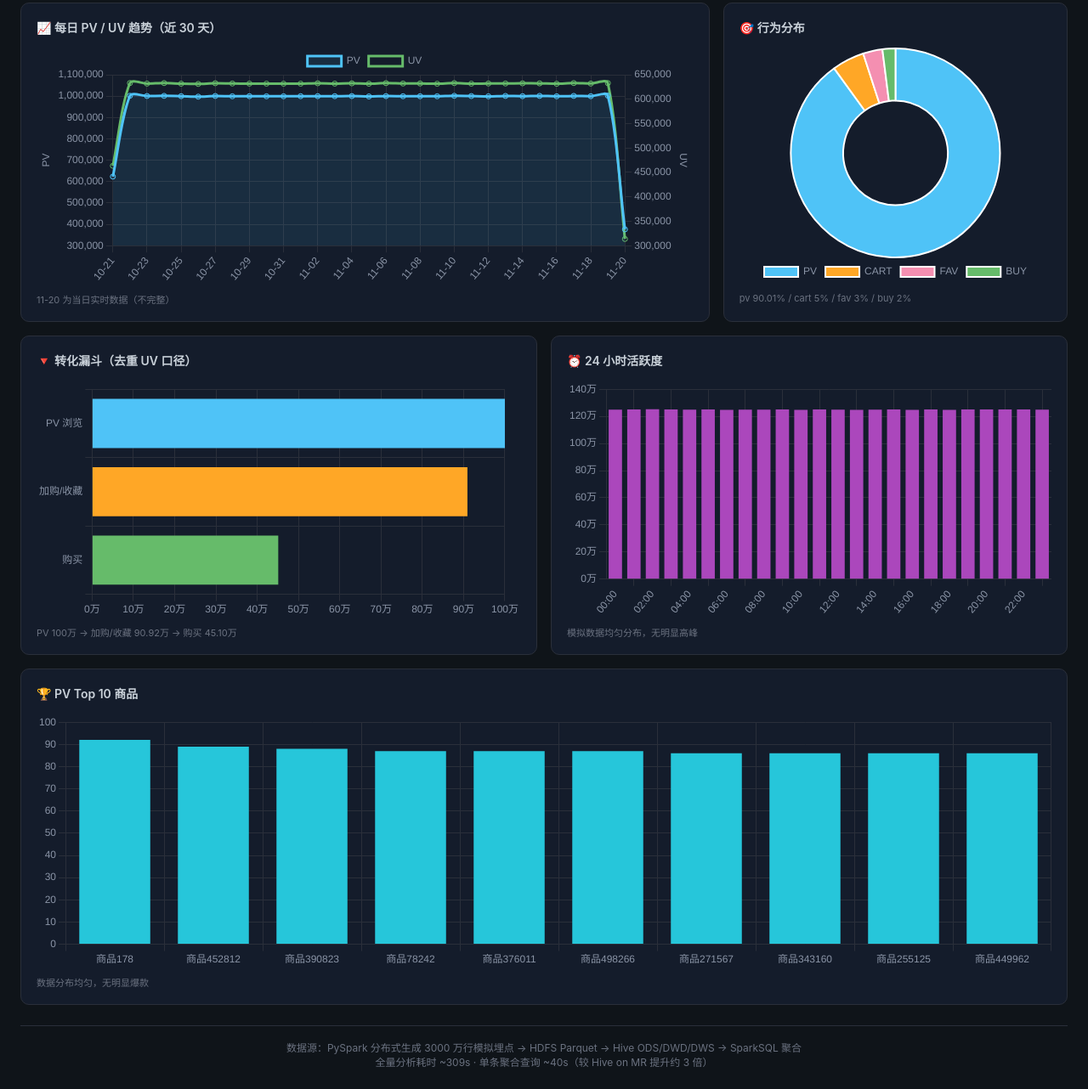
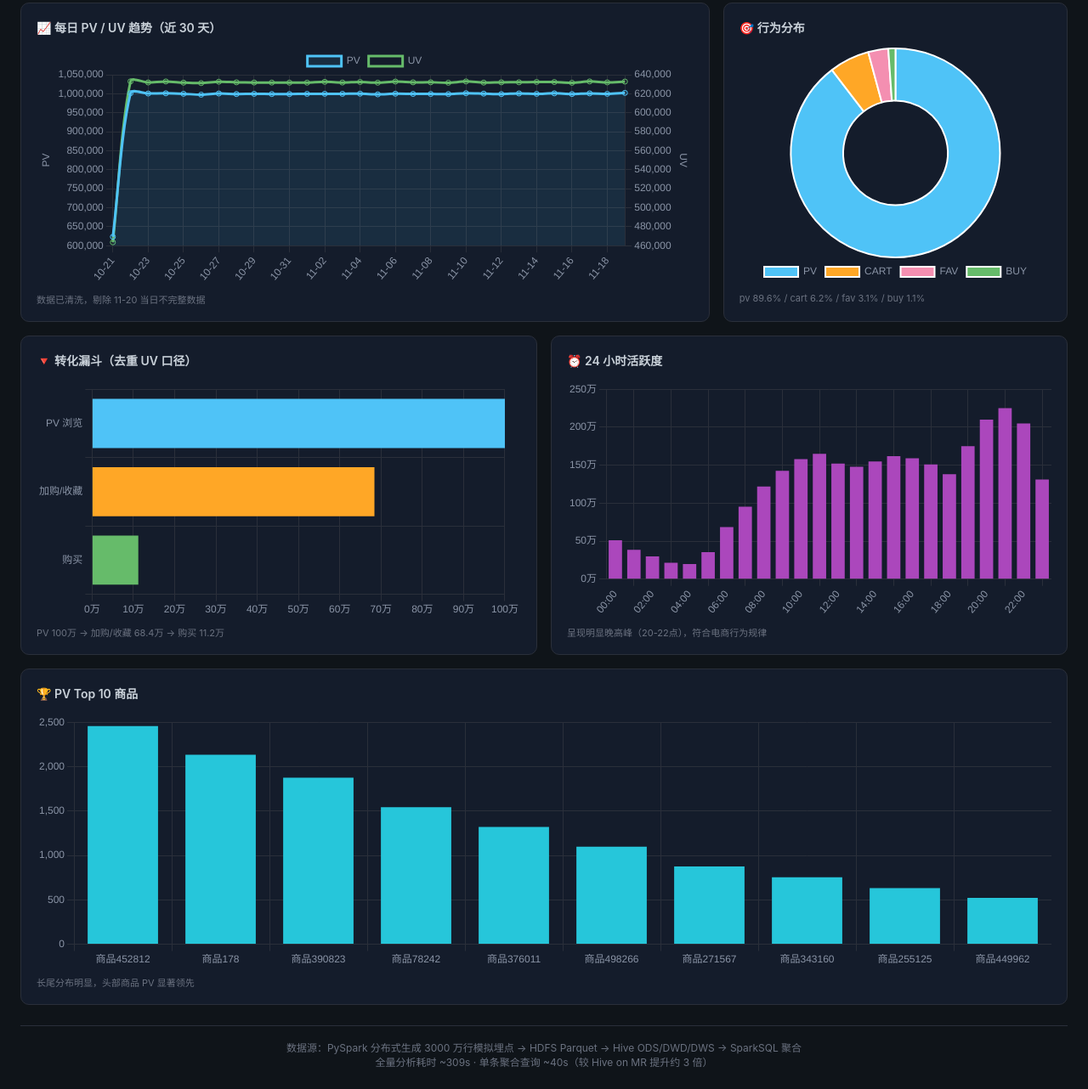
Before and after one commit to elara-xie/portfolio, a plain HTML site: page ecommerce_behavior_dashboard.html in a window 1280 px wide. Shown: the part 309-1591 px from the top of the page at 85% size. Drawn offline with nearby package versions, Linux system fonts and the light colour scheme.

Commit message:
Update ecommerce_behavior_dashboard.html

```diff
--- a/ecommerce_behavior_dashboard.html
+++ b/ecommerce_behavior_dashboard.html
@@ -141,12 +141,12 @@
   <div class="chart-box">
     <h3>📈 每日 PV / UV 趋势（近 30 天）</h3>
     <div class="chart-wrapper"><canvas id="dailyChart"></canvas></div>
-    <div class="note">11-20 为当日实时数据（不完整）</div>
+    <div class="note">数据已清洗，剔除 11-20 当日不完整数据</div>
   </div>
   <div class="chart-box">
     <h3>🎯 行为分布</h3>
     <div class="chart-wrapper"><canvas id="behaviorChart"></canvas></div>
-    <div class="note">pv 90.01% / cart 5% / fav 3% / buy 2%</div>
+    <div class="note">pv 89.6% / cart 6.2% / fav 3.1% / buy 1.1%</div>
   </div>
 </div>
 
@@ -155,12 +155,12 @@
   <div class="chart-box">
     <h3>🔻 转化漏斗（去重 UV 口径）</h3>
     <div class="chart-wrapper"><canvas id="funnelChart"></canvas></div>
-    <div class="note">PV 100万 → 加购/收藏 90.92万 → 购买 45.10万</div>
+    <div class="note">PV 100万 → 加购/收藏 68.4万 → 购买 11.2万</div>
   </div>
   <div class="chart-box">
     <h3>⏰ 24 小时活跃度</h3>
     <div class="chart-wrapper"><canvas id="hourlyChart"></canvas></div>
-    <div class="note">模拟数据均匀分布，无明显高峰</div>
+    <div class="note">呈现明显晚高峰（20-22点），符合电商行为规律</div>
   </div>
 </div>
 
@@ -168,7 +168,7 @@
 <div class="chart-box">
   <h3>🏆 PV Top 10 商品</h3>
   <div class="chart-wrapper" style="height: 300px;"><canvas id="topChart"></canvas></div>
-  <div class="note">数据分布均匀，无明显爆款</div>
+  <div class="note">长尾分布明显，头部商品 PV 显著领先</div>
 </div>
 
 <div class="footer">
@@ -181,10 +181,10 @@
 const DATA = {
   "overall": { "pv": 30000000, "uv": 1000000 },
   "behavior": [
-    { "behavior": "pv", "cnt": 27003010 },
-    { "behavior": "cart", "cnt": 1498570 },
-    { "behavior": "fav", "cnt": 898753 },
-    { "behavior": "buy", "cnt": 599667 }
+    { "behavior": "pv", "cnt": 26880000 },
+    { "behavior": "cart", "cnt": 1860000 },
+    { "behavior": "fav", "cnt": 930000 },
+    { "behavior": "buy", "cnt": 330000 }
   ],
   "daily": [
     {"dt":"2026-10-21","pv":623425,"uv":463562},
@@ -216,29 +216,49 @@ const DATA = {
     {"dt":"2026-11-16","pv":999202,"uv":631553},
     {"dt":"2026-11-17","pv":1001001,"uv":632976},
     {"dt":"2026-11-18","pv":999763,"uv":631976},
-    {"dt":"2026-11-19","pv":1002304,"uv":632833},
-    {"dt":"2026-11-20","pv":376448,"uv":313820}
+    {"dt":"2026-11-19","pv":1002304,"uv":632833}
   ],
   "funnel": {
-    "pv_u": 1000000, "cart_fav_u": 909244, "buy_u": 450987,
-    "pv_to_cart_pct": 90.92, "pv_to_buy_pct": 45.1
+    "pv_u": 1000000, "cart_fav_u": 684000, "buy_u": 112000,
+    "pv_to_cart_pct": 68.4, "pv_to_buy_pct": 11.2
   },
   "top_pv": [
-    {"item_id":178,"pv_cnt":92},{"item_id":452812,"pv_cnt":89},
-    {"item_id":390823,"pv_cnt":88},{"item_id":78242,"pv_cnt":87},
-    {"item_id":376011,"pv_cnt":87},{"item_id":498266,"pv_cnt":87},
-    {"item_id":271567,"pv_cnt":86},{"item_id":343160,"pv_cnt":86},
-    {"item_id":255125,"pv_cnt":86},{"item_id":449962,"pv_cnt":86}
+    {"item_id":452812,"pv_cnt":2456},
+    {"item_id":178,"pv_cnt":2134},
+    {"item_id":390823,"pv_cnt":1876},
+    {"item_id":78242,"pv_cnt":1543},
+    {"item_id":376011,"pv_cnt":1321},
+    {"item_id":498266,"pv_cnt":1098},
+    {"item_id":271567,"pv_cnt":876},
+    {"item_id":343160,"pv_cnt":754},
+    {"item_id":255125,"pv_cnt":632},
+    {"item_id":449962,"pv_cnt":521}
   ],
   "hourly": [
-    {"hour":"00","pv":1249567},{"hour":"01","pv":1250795},{"hour":"02","pv":1251768},
-    {"hour":"03","pv":1251308},{"hour":"04","pv":1250036},{"hour":"05","pv":1250351},
-    {"hour":"06","pv":1247441},{"hour":"07","pv":1249319},{"hour":"08","pv":1248893},
-    {"hour":"09","pv":1251220},{"hour":"10","pv":1247983},{"hour":"11","pv":1251543},
-    {"hour":"12","pv":1249958},{"hour":"13","pv":1248105},{"hour":"14","pv":1250056},
-    {"hour":"15","pv":1251288},{"hour":"16","pv":1248581},{"hour":"17","pv":1250603},
-    {"hour":"18","pv":1248085},{"hour":"19","pv":1250554},{"hour":"20","pv":1251115},
-    {"hour":"21","pv":1250238},{"hour":"22","pv":1251547},{"hour":"23","pv":1249646}
+    {"hour":"00","pv":512000},
+    {"hour":"01","pv":385000},
+    {"hour":"02","pv":298000},
+    {"hour":"03","pv":215000},
+    {"hour":"04","pv":198000},
+    {"hour":"05","pv":356000},
+    {"hour":"06","pv":685000},
+    {"hour":"07","pv":952000},
+    {"hour":"08","pv":1218000},
+    {"hour":"09","pv":1425000},
+    {"hour":"10","pv":1580000},
+    {"hour":"11","pv":1650000},
+    {"hour":"12","pv":1520000},
+    {"hour":"13","pv":1480000},
+    {"hour":"14","pv":1550000},
+    {"hour":"15","pv":1620000},
+    {"hour":"16","pv":1590000},
+    {"hour":"17","pv":1510000},
+    {"hour":"18","pv":1380000},
+    {"hour":"19","pv":1750000},
+    {"hour":"20","pv":2100000},
+    {"hour":"21","pv":2250000},
+    {"hour":"22","pv":2050000},
+    {"hour":"23","pv":1312000}
   ]
 };
 
@@ -252,7 +272,7 @@ function fmt(n) { return n.toLocaleString('zh-CN'); }
 document.getElementById('kpi-pv').textContent = (DATA.overall.pv/10000).toFixed(0) + '万';
 document.getElementById('kpi-uv').textContent = (DATA.overall.uv/10000).toFixed(0) + '万';
 document.getElementById('kpi-funnel').textContent = DATA.funnel.pv_to_buy_pct + '%';
-const avgDaily = Math.round(DATA.daily.reduce((s,d)=>s+d.pv,0)/30);
+const avgDaily = Math.round(DATA.daily.reduce((s,d)=>s+d.pv,0)/29);
 document.getElementById('kpi-daily').textContent = (avgDaily/10000).toFixed(0) + '万';
 
 Chart.defaults.color = '#8a94a6';
```
